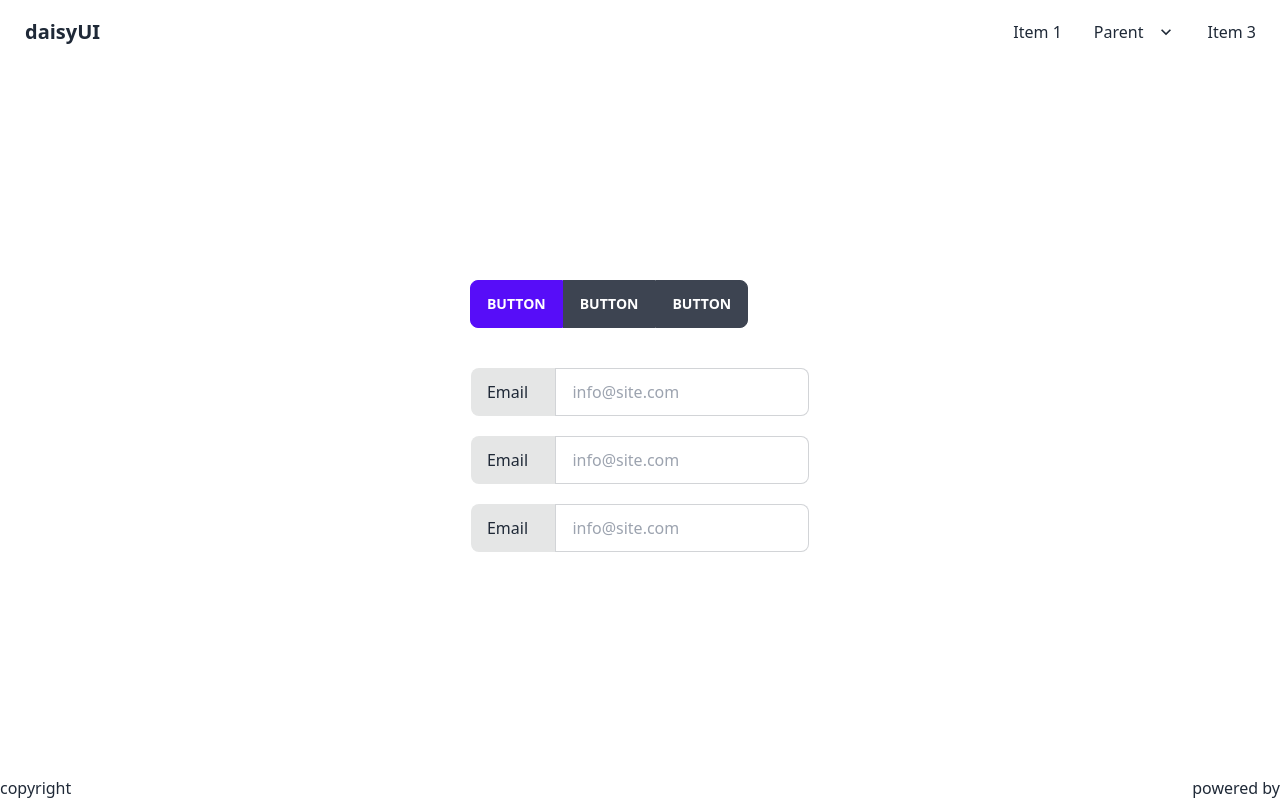
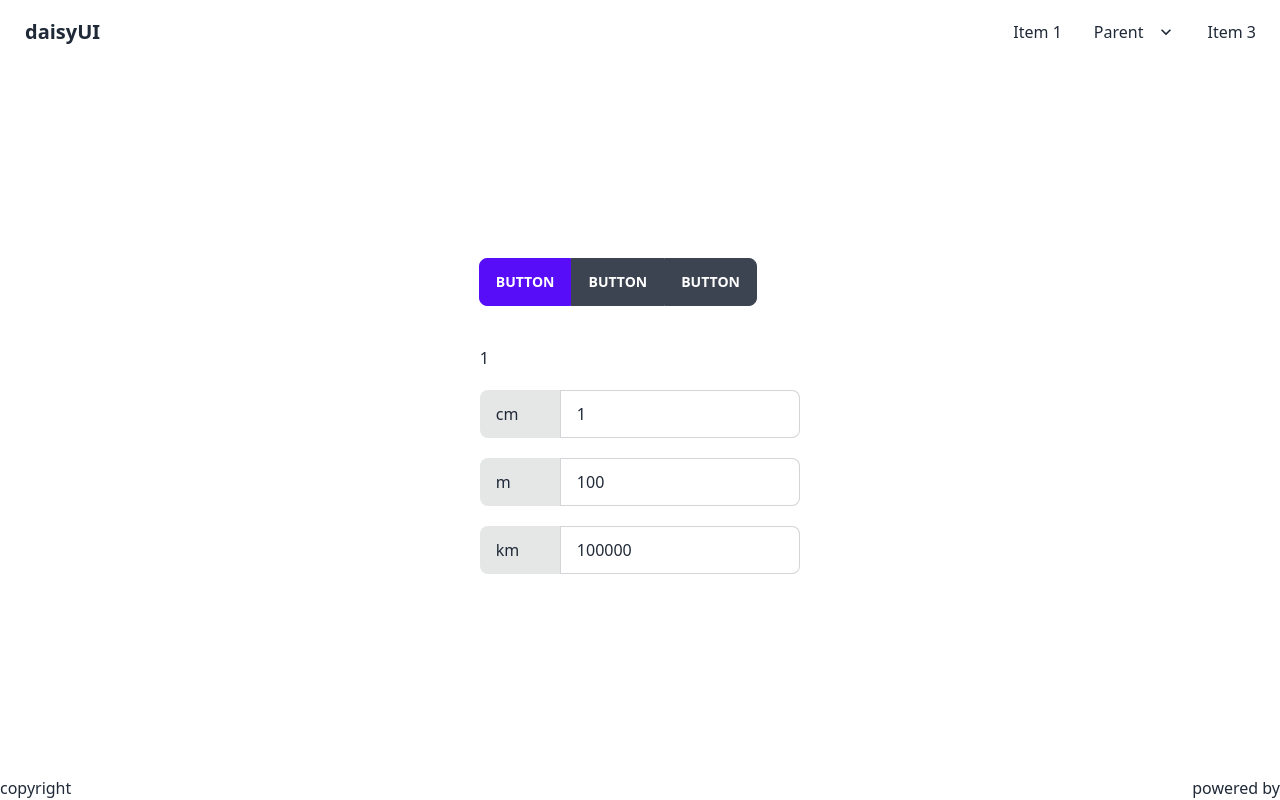
Before and after one commit to macke89/reactconverter, a Next.js app: page / in a window 1280 px wide. Built offline with nearby package versions, Linux system fonts and the light colour scheme.

Commit message:
Input.js

```diff
--- /dev/null
+++ b/components/Input.js
@@ -0,0 +1,16 @@
+import React from 'react';
+
+const Input = ({name, rate, convert, nominator}) => {
+    return (
+        <label className="input-group">
+            <span className="w-1/4">{name}</span>
+            <input type="number" placeholder={name}
+                   className="input input-bordered w-3/4"
+                   value={nominator * rate}
+                   onChange={convert}
+            />
+        </label>
+    );
+};
+
+export default Input;
--- /dev/null
+++ b/components/sections/Length.js
@@ -0,0 +1,27 @@
+import React, {useState} from 'react';
+import Input from "../Input";
+
+const lengths = [
+    {name: "cm", rate: 1},
+    {name: "m", rate: 100},
+    {name: "km", rate: 100000},
+]
+
+const Length = () => {
+    const [nominator, setNominator] = useState(1);
+
+    function convert(factor) {
+        setNominator(factor)
+    }
+
+    return (
+        <div className="form-control w-full flex flex-col gap-5 mb-2">
+            {nominator}
+            {lengths.map((length) => {
+                return <Input key={length.name} nominator={nominator} {...length} convert={convert}/>
+            })}
+        </div>
+    );
+};
+
+export default Length;
--- a/pages/index.js
+++ b/pages/index.js
@@ -1,10 +1,12 @@
 import Header from "/components/sections/Header"
 import Footer from "../components/sections/Footer";
+import Length from "../components/sections/Length";
+import React from "react";
 
 export default function Home() {
     return (<>
         <div className="min-h-screen flex flex-col justify-between">
-            <Header />
+            <Header/>
             <main className="flex justify-center w-full">
                 <div>
                     <div className="btn-group mb-10">
@@ -12,23 +14,7 @@ export default function Home() {
                         <button className="btn">Button</button>
                         <button className="btn">Button</button>
                     </div>
-                    <div className="form-control w-full flex flex-col gap-5 mb-2">
-                        <label className="input-group">
-                            <span className="w-1/4">Email</span>
-                            <input type="number" placeholder="info@site.com"
-                                   className="input input-bordered w-3/4"/>
-                        </label>
-                        <label className="input-group">
-                            <span className="w-1/4">Email</span>
-                            <input type="number" placeholder="info@site.com"
-                                   className="input input-bordered w-3/4"/>
-                        </label>
-                        <label className="input-group">
-                            <span className="w-1/4">Email</span>
-                            <input type="number" placeholder="info@site.com"
-                                   className="input input-bordered w-3/4"/>
-                        </label>
-                    </div>
+                    <Length/>
                 </div>
             </main>
             <Footer/>
```
